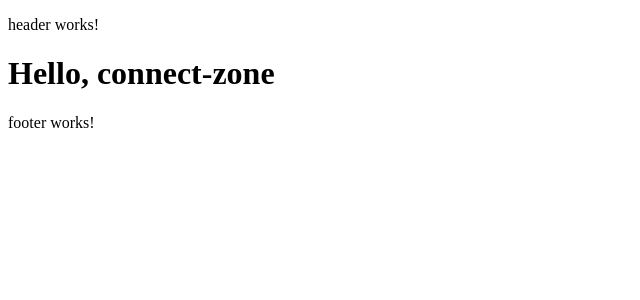
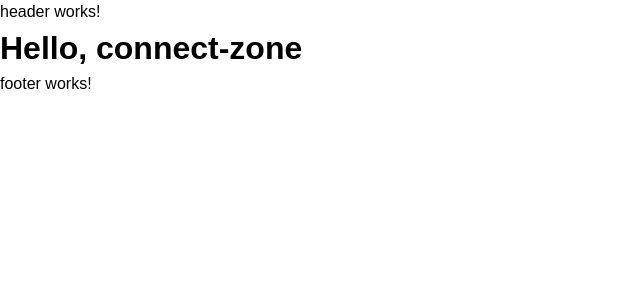
Before and after one commit to NanmegniNgassam/connect-zone, an Angular app: page / in a window 1280 px wide. Shown: the top 300 px of the page, without its empty margins (0-640 px from the left). Built offline with nearby package versions, Linux system fonts and the light colour scheme.

Commit message:
Styling: Editing application global styles

```diff
--- a/src/styles.scss
+++ b/src/styles.scss
@@ -1 +1,21 @@
 /* You can add global styles to this file, and also import other style files */
+* {
+  margin: 0;
+  padding: 0;
+  box-sizing: border-box;
+  font-family: 'Arial Narrow Bold', sans-serif, Geneva, Tahoma, sans-serif;
+  line-height: 150%;
+}
+
+:root {
+  // Colors variables
+  --main-color: rgb(63, 95, 191);
+
+
+
+  // Fonts variables
+
+
+  // Dimensions variables
+  --spacing-unit: 5px;
+}
```
